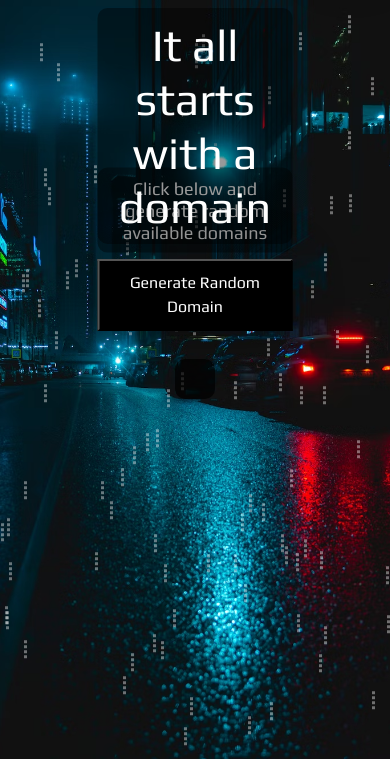
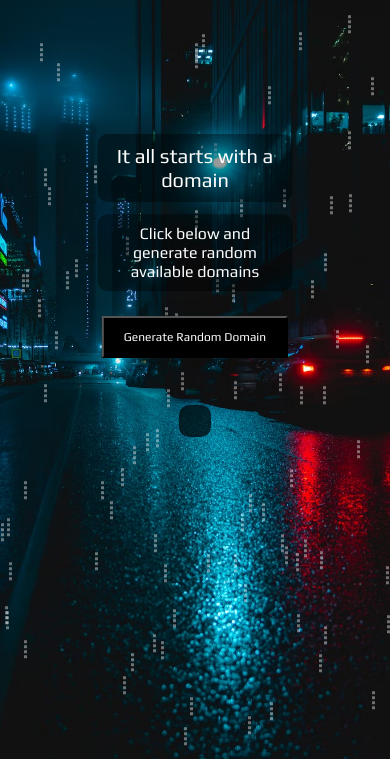
Before and after one commit to HusseinSerhan/GoDaddy_Clone_Domain_Generator, a plain HTML site: page index.html in a window 390 px wide. Shown: the part 85-844 px from the top of the page. Drawn offline with nearby package versions, Linux system fonts and the light colour scheme.

Commit message:
media queries for max-width 320px Iphone SE changes

```diff
--- a/style.css
+++ b/style.css
@@ -193,6 +193,56 @@ nav {
   @media (max-width: 768px) {
     /* Styles to apply when the screen is 320px or less */
     /* This is the width of an iPad or other tablets in portrait orientation */
+    #icon-phone {
+        display: none;
+    }
+
+    #icon-question {
+        display: none;
+    }
+
+    #icon-person {
+        display: none;
+    }
+
+    #icon-cart {
+        display: none;
+    }
+
+    .navbar-icons {
+        display: none;
+    }
+
+    h1 {
+        top: 30%;
+        left: 50%;
+        font-size: 20px !important;
+    }
+
+    h2 {
+        top: 40%;
+        left: 50%;
+        font-size: 16px !important;
+    }
+
+    #generate-btn {
+        display: block;
+        margin: 0 auto;
+        position: absolute;
+        top: 50%;
+        left: 50%;
+        transform: translate(-50%, -50%);
+        z-index: 3;
+        font-family: 'Play', sans-serif !important;
+        font-size: 12px;
+      }
+
+      #text-container {
+        top: 60%;
+        font-size: 18px !important;
+        padding: 16px;
+      }
+
   }
 
   @media (max-width: 1024px) {
```
